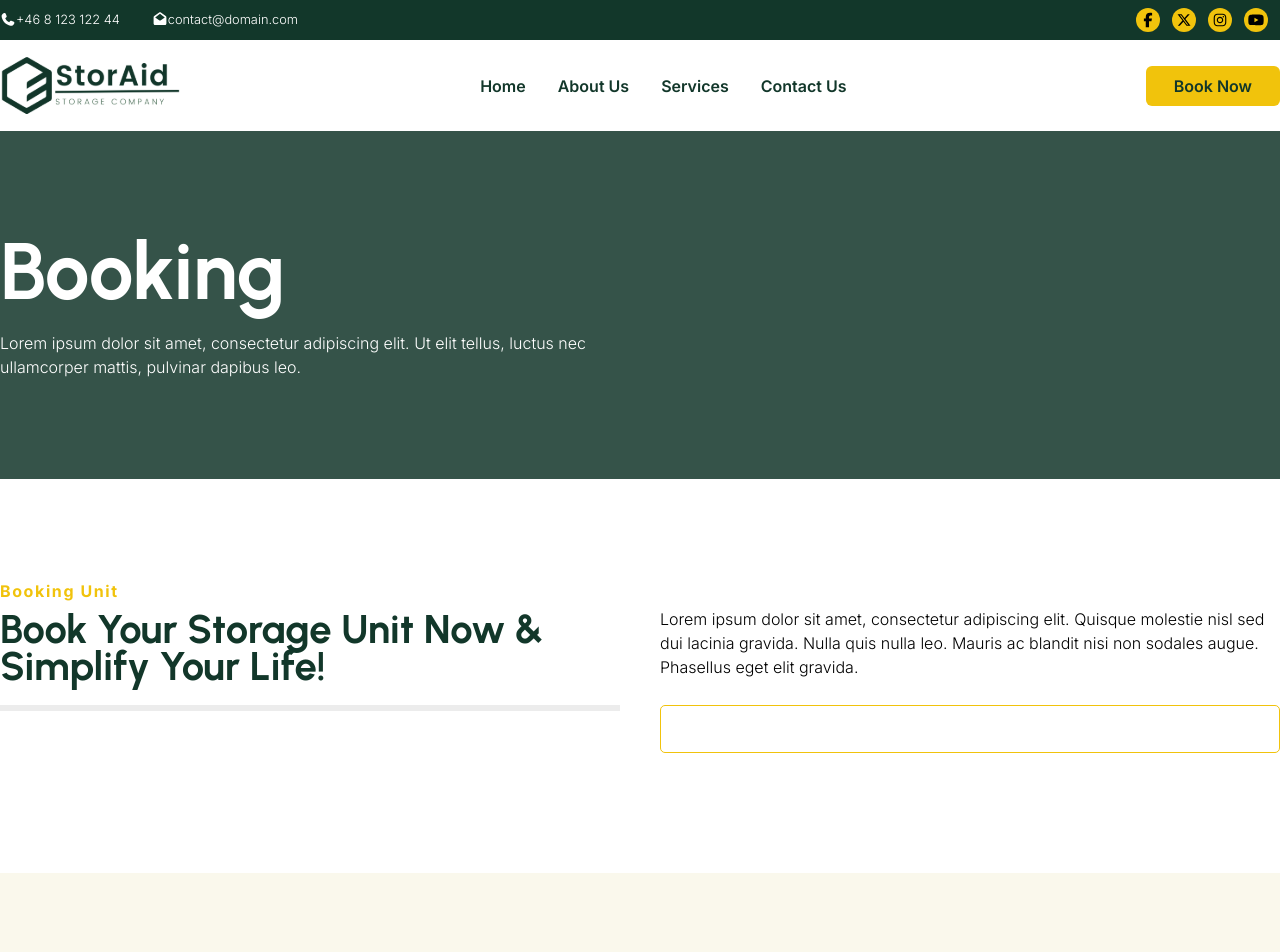
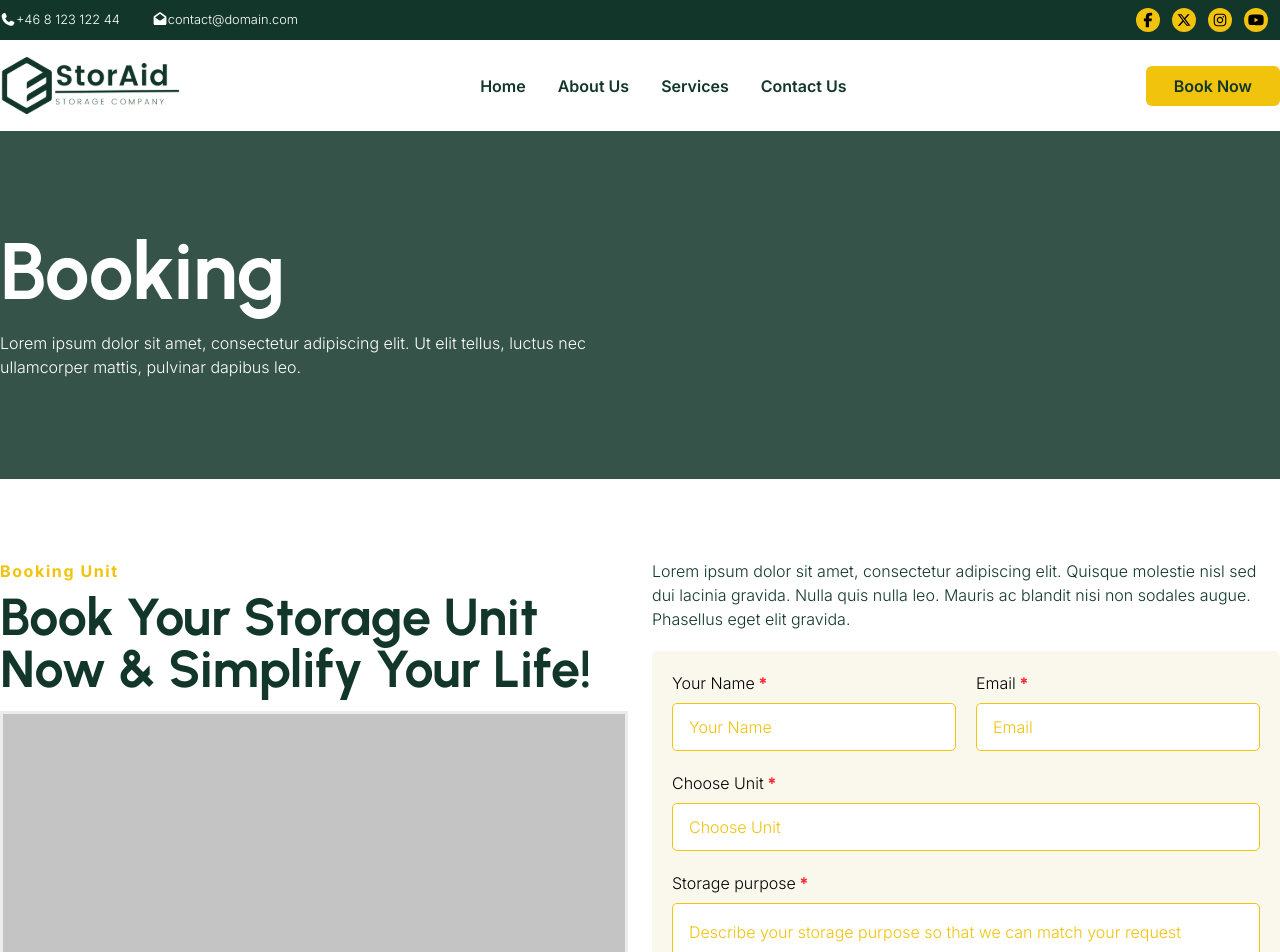
Before and after one commit to Alecal/storaid-react, a React (Vite) app: page /booking in a window 1280 px wide. Shown: the top 952 px of the page. Built offline with nearby package versions, Linux system fonts and the light colour scheme.

Commit message:
Ändrat i formulär component, ska göras som component till både booking och contact

```diff
--- a/src/components/BookNowForm.jsx
+++ b/src/components/BookNowForm.jsx
@@ -1,4 +1,4 @@
-import React from 'react'
+import React, { useState, useEffect } from 'react'
 import Headline from './Headline'
 import InputField from './InputField'
 import ButtonStandard from './ButtonStandard'
@@ -7,32 +7,233 @@ import FormField from './FormField'
 import FormInput from './old/FormInput.old'
 
 function BookNowForm() {
+
+  const [formData, setFormData] = useState({ name: '', email: '', phoneNumber: '', subject: '', comment: '' })
+  const [userMessage, setUserMessage] = useState()
+
+  const [showCard, setShowCard] = useState(false);
+
+  const [submitted, setSubmitted] = useState(false)
+
+  const [errors, setErrors] = useState({})
+
+
+  const renderCard = (message, card) => {
+    setShowCard(card)
+    setUserMessage(message);
+  }
+
+  const handleChange = (e) => {
+    const { name, value } = e.target
+    setFormData({ ...formData, [name]: value })
+
+    if(value.trim() === ''){
+      setErrors(prevErrors => ({...prevErrors, [name]: 'This field is required'}))
+    } else {
+      setErrors(prevErrors => ({...prevErrors, [name]: ''}))
+    }
+  }
+
+  const handleOk = () => {
+
+    setShowCard(false);
+    setTimeout(() => {
+      setSubmitted(false);
+      setFormData({ name: '', email: '', selectedUnit: '', purpose: '' })}, 300);
+  }
+
+  const handleSubmit = async (e) => {
+    e.preventDefault()
+
+    const newErrors = {}
+
+    Object.keys(formData).forEach(field =>{
+      if(formData[field].trim() === ''){
+        newErrors[field] = 'Required'
+      }
+    })
+
+    if (Object.keys(newErrors).length > 0){
+      setErrors(newErrors)
+      return
+    }
+
+    const res = await fetch('https://win25-jsf-assignment.azurewebsites.net/api/booking', {
+      method: 'post',
+      headers: {
+        'Content-Type': 'application/json'
+      },
+      body: JSON.stringify(formData)
+    })
+      if(res.ok){
+        const data = await res.json()
+        setTimeout(() => renderCard(data.message,true), 10);
+        setSubmitted(true)
+        setFormData()
+      }
+      console.log(res)
+    }
+
+    const okCard = () => {
+      let headline = '';
+      let paragraph = '';
+
+      if (userMessage) {
+        const parts = userMessage.split('.');
+        headline = parts[0] + '.';
+        paragraph = parts.slice(1).join('.').trim();
+      }
+      return (
+        <>
+          <div className={`absolute inset-0 backdrop-blur-xs rounded-md transition-opacity duration-500 ${showCard ? 'opacity-100' : 'opacity-0'}`}></div>
+          <div className={`absolute top-1/2 left-1/2 -translate-x-1/2 -translate-y-1/2 w-145 h-70 z-10 transition-all duration-300 ${showCard ? 'opacity-100 scale-100' : 'opacity-0 scale-95'}`}>
+            <div className='sectionGreenLime h-full rounded-lg p-5 grid text-center place-items-center shadow-lg/20'>
+              <div className='flex flex-col place-items-center gap-5'>
+                <span className='text-5xl text-green'><FontAwesomeIcon icon={faEnvelopeCircleCheck} /></span>
+                <Headline size='h5' color='text-green' titleMargin='mb-0'>
+                  {headline}
+                </Headline>
+                <p>
+                  {paragraph}
+                </p>
+                <ButtonStandard className='w-50' onClick={handleOk}>OK</ButtonStandard>
+              </div>
+            </div>
+          </div>
+        </>
+      )
+    }
+
+    if (submitted)
+    {
+      return(
+      <div className='mx-auto max-w-7xl py-20 relative'>
+
+        <div className='flex flex-row gap-6'>
+          <div className='w-1/2 flex flex-col'>
+            <Headline title='Get in Touch' color='text-green' titleMargin='mb-2' size='h3'>Get Personalized Assistance – Contact Us</Headline>
+            <p className='body-text-standard mb-5 h-auto'>Lorem ipsum dolor sit amet, consectetur adipiscing elit. Ut elit tellus, luctus nec ullamcorper mattis, pulvinar dapibus leo</p>
+            <div className='imageCard h-full flex-1'></div>
+          </div>
+
+          <div className='w-1/2 h-full relative '>
+
+            {okCard()}
+            <div className='sectionYellowLight h-full w-full rounded-md p-5 '>
+              <FormField label='Your Name' placeholder='Your Name' required/>
+
+              <div className='flex gap-5'>
+                <div className='w-1/2'>
+                <FormField label='Email' placeholder='Email' required/>
+                </div>
+
+                <div className='w-1/2'>
+                  <FormField label='Phone number' placeholder='Phone Number'/>
+                </div>
+              </div>
+
+              <FormField label='Subject' required placeholder='How can we help you'/>
+              <FormField inputType='textarea' label='Comments / Questions' placeholder='Comments' required/>
+
+              <button className='bg-primary rounded-md btn-yellow transition duration-200 ease-in-out px-7 py-2 buttonHover'>Submit</button>
+            </div>
+          </div>
+
+        </div>
+      </div>
+  )
+    }
+
   return (
-    <section id="bookNowForm">
-      <div className='mx-auto max-w-7xl py-25'>
-        <div className='flex w-full gap-10'>
-          <div className='w-1/2'>
-            <Headline title='Booking Unit' color='text-green' size='h4'>Book Your Storage Unit Now & Simplify Your Life!</Headline>
+    <form noValidate autoComplete='off' onSubmit={handleSubmit}>
+      <div className='mx-auto max-w-7xl py-20'>
+        <div className='flex flex-row gap-6'>
+
+          <div className='w-1/2 flex flex-col'>
+            <Headline
+              title='Booking Unit'
+              color='text-green'
+              titleMargin='mb-2'
+              size='h3'
+            >
+              Book Your Storage Unit Now & Simplify Your Life!
+            </Headline>
+
+            <div className='imageCard h-full flex-1'></div>
           </div>
-          <div className='w-1/2 pt-7'>
-            <p>Lorem ipsum dolor sit amet, consectetur adipiscing elit. Quisque molestie nisl sed dui lacinia gravida. Nulla quis nulla leo. Mauris ac blandit nisi non sodales augue. Phasellus eget elit gravida.</p>
-          </div>
-        </div>
-        <div className='flex mx-auto gap-10'>
-          <div className='w-1/2'>
-            <div className='imageCard'></div>
-          </div>
-          <div className='w-1/2'>
-            <FormField className='grid grid-cols-2 gap-5'>
-              <FormInput label='Your Name'></FormInput>
-              <FormInput label='Your Email'></FormInput>
-              <FormInput label='Choose Unit' className='col-span-2'></FormInput>
-              <FormInput label='Storage Purpose' className='col-span-2'></FormInput>
-            </FormField>
+
+          <div className='w-1/2 h-full'>
+          <p className='body-text-standard mb-5 h-auto'>Lorem ipsum dolor sit amet, consectetur adipiscing elit. Quisque molestie nisl sed dui lacinia gravida. Nulla quis nulla leo. Mauris ac blandit nisi non sodales augue. Phasellus eget elit gravida.</p>
+            <div className='sectionYellowLight h-full rounded-md p-5'>
+
+              <div className='flex gap-5'>
+                <div className='w-1/2'>
+                <FormField
+                  onChange={handleChange}
+
+                  name='name'
+                  type='name'
+                  label='Your Name'
+                  placeholder='Your Name'
+
+                  error={errors.name && errors.name}
+                  value={formData.name}
+
+                  required={true}
+                />
+                </div>
+
+                <div className='w-1/2'>
+                  <FormField
+                    onChange={handleChange}
+
+                    name='email'
+                    type='email'
+                    label='Email'
+                    placeholder='Email'
+
+                    error={errors.email && errors.email}
+                    value={formData.email}
+
+                    required={true}
+                  />
+                </div>
+              </div>
+              <FormField
+                onChange={handleChange}
+
+                name='selectedUnit'
+                type='text'
+                label='Choose Unit'
+                placeholder='Choose Unit'
+
+                error={errors.selectedUnit && errors.selectedUnit}
+                value={formData.selectedUnit}
+
+                required={true}
+              />
+
+              <FormField
+                inputType='textarea'
+                onChange={handleChange}
+
+                name='purpose'
+                type='text'
+                label='Storage purpose'
+                placeholder='Describe your storage purpose so that we can match your request'
+
+                error={errors.purpose && errors.purpose}
+                value={formData.purpose}
+
+                required={true}
+              />
+
+              <button className='bg-primary rounded-md btn-yellow transition duration-200 ease-in-out px-7 py-2 buttonHover'>Book Unit</button>
+            </div>
           </div>
         </div>
       </div>
-    </section>
+    </form>
   )
 }
 
--- a/src/components/ContactForm.jsx
+++ b/src/components/ContactForm.jsx
@@ -7,15 +7,21 @@ import { faEnvelopeCircleCheck } from '@fortawesome/free-solid-svg-icons';
 
 function ContactForm() {
 
-  const [formData, setFormData] = useState({ name: '', email: '', phoneNumber: '', subject: '', comment: '' })
+  const [formData, setFormData] = useState({
+
+    name: '',
+    email: '',
+    phoneNumber: '',
+    subject: '',
+    comment: ''
+
+  })
+
   const [userMessage, setUserMessage] = useState()
-
   const [showCard, setShowCard] = useState(false);
-
   const [submitted, setSubmitted] = useState(false)
-
   const [errors, setErrors] = useState({})
-
+  const [isShaking, setIsShaking] = useState(false)
 
   const renderCard = (message, card) => {
     setShowCard(card)
@@ -26,37 +32,74 @@ function ContactForm() {
     const { name, value } = e.target
     setFormData({ ...formData, [name]: value })
 
-    if(value.trim() === ''){
-      setErrors(prevErrors => ({...prevErrors, [name]: 'This field is required'}))
-    } else {
-      setErrors(prevErrors => ({...prevErrors, [name]: ''}))
-    }
+    validateField(name, value)
   }
 
   const handleOk = () => {
-
     setShowCard(false);
     setTimeout(() => {
       setSubmitted(false);
       setFormData({ name: '', email: '', phoneNumber: '', subject: '', comment: '' })}, 300);
+    }
+
+  const validateField = (name, value) => {
+    let error = ''
+
+    if (name === 'name' && !/^\p{L}[\p{L}\s\-]{2,}$/u.test(value)) {
+      error = "Your name must be atleast 2 characters long, no numbers."
+    }
+
+    if (name === 'email' && !/^[a-zA-Z0-9._%-]+@[a-zA-Z0-9.-]+\.[a-zA-Z]{2,}$/.test(value)) {
+      error = "Please enter a valid email address."
+    }
+
+    if (name === 'subject') {
+      if (value.trim().length < 3) {
+        error = "Subject must be at least 3 characters long."
+      } else if (value.trim().length > 100) {
+        error = "Subject must be less than 100 characters."
+      }
+    }
+
+    if (name === 'comment') {
+      if (value.trim().length < 10) {
+        error = "Comment must be at least 10 characters long."
+      } else if (value.trim().length > 500) {
+        error = "Comment must be less than 500 characters."
+      }
+    }
+
+    setErrors(prevErrors => ({...prevErrors, [name]: error}))
   }
 
-  const handleSubmit = async (e) => {
-    e.preventDefault()
-
+  const validateForm = () => {
     const newErrors = {}
 
-    Object.keys(formData).forEach(field =>{
-      if(formData[field].trim() === ''){
-        newErrors[field] = 'Required'
-      }
-    })
-
-    if (Object.keys(newErrors).length > 0){
-      setErrors(newErrors)
-      return
+    if (!/^\p{L}[\p{L}\s\-]{2,}$/u.test(formData.name)){
+      newErrors.name = "Your name must be atleast 2 characters long, no numbers."
     }
 
+    if (!/^[a-zA-Z0-9._%-]+@[a-zA-Z0-9.-]+\.[a-zA-Z]{2,}$/.test(formData.email)) {
+      newErrors.email = "Please enter a valid email address."
+    }
+
+    if (formData.subject.trim().length < 3) {
+      newErrors.subject = "Subject must be at least 3 characters long."
+    } else if (formData.subject.trim().length > 100) {
+      newErrors.subject = "Subject must be less than 100 characters."
+    }
+
+    if (formData.comment.trim().length < 10) {
+      newErrors.comment = "Comment must be at least 10 characters long."
+    } else if (formData.comment.trim().length > 500) {
+      newErrors.comment = "Comment must be less than 500 characters."
+    }
+
+    setErrors(newErrors)
+    return Object.keys(newErrors).length === 0;
+  }
+
+  const fetchData = async (e) => {
     const res = await fetch('https://win25-jsf-assignment.azurewebsites.net/api/contact', {
       method: 'post',
       headers: {
@@ -68,9 +111,21 @@ function ContactForm() {
         const data = await res.json()
         setTimeout(() => renderCard(data.message,true), 10);
         setSubmitted(true)
-        setFormData()
       }
+  }
 
+  const handleSubmit = async (e) => {
+      e.preventDefault()
+
+      if (validateForm()) {
+        console.log('Form valid')
+        fetchData();
+
+      } else {
+        console.log('Form invalid!')
+          setIsShaking(true)
+          setTimeout(() => setIsShaking(false), 500)
+      }
     }
 
     const okCard = () => {
@@ -155,23 +210,87 @@ function ContactForm() {
           </div>
 
           <div className='w-1/2 h-full'>
-            <div className='sectionYellowLight h-full rounded-md p-5'>
+            <div className=
+              {`${isShaking ? 'animate-shake bg-red-50' : 'sectionYellowLight'} h-full rounded-md p-5 transition-all duration-100 ease-out`}
+              >
+              <FormField
+                onChange={handleChange}
+                name='name'
+                label='Your Name'
+                placeholder='Your Name'
+                type='text'
 
-              <FormField onChange={handleChange} name='name' label='Your Name' error={errors.name && errors.name} value={formData.name} placeholder='Your Name' type='text' required={true}/>
+                error={errors.name && errors.name}
+                value={formData.name}
+
+
+                required={true}
+              />
+
               <div className='flex gap-5'>
                 <div className='w-1/2'>
-                <FormField onChange={handleChange} name='email' label='Email' error={errors.email && errors.email} value={formData.email} placeholder='Email' type='Email' required={true}/>
+                  <FormField
+                    onChange={handleChange}
+                    name='email'
+                    label='Email'
+                    placeholder='Email'
+                    type='email'
+
+                    error={errors.email && errors.email}
+                    value={formData.email}
+
+                    required={true}
+                  />
                 </div>
 
                 <div className='w-1/2'>
-                  <FormField onChange={handleChange} name='phoneNumber' label='Phone number' value={formData.phoneNumber} placeholder='Phone number' type='phone' required={false}/>
+                  <FormField
+                    onChange={handleChange}
+                    name='phoneNumber'
+                    label='Phone number'
+                    placeholder='Phone number'
+                    type='text'
+
+                    error={errors.phoneNumber && errors.phoneNumber}
+                    value={formData.phoneNumber}
+
+                    required={false}
+                  />
                 </div>
               </div>
 
-              <FormField onChange={handleChange} name='subject' label='Subject' error={errors.subject && errors.subject}  value={formData.subject} placeholder='How can we help you' type='text' required={true}/>
-              <FormField inputType='textarea' onChange={handleChange} name='comment' error={errors.comment && errors.comment} label='Comments / Questions' value={formData.comment} placeholder='Comments' type='text' required={true}/>
+              <FormField
+                onChange={handleChange}
+                name='subject'
+                label='Subject'
+                placeholder='How can we help you'
+                type='text'
 
-              <button className='bg-primary rounded-md btn-yellow transition duration-200 ease-in-out px-7 py-2 buttonHover'>Submit</button>
+                error={errors.subject && errors.subject}
+                value={formData.subject}
+
+                required={true}
+              />
+              <FormField
+                inputType='textarea'
+                onChange={handleChange}
+                name='comment'
+                label='Comments / Questions'
+                placeholder='Comments'
+                type='text'
+
+                error={errors.comment && errors.comment}
+                value={formData.comment}
+
+                required={true}
+              />
+
+              <button
+                type='submit'
+                className={`${isShaking ? 'animate-shake bg-red-500 text-red-50' : 'bg-primary transition duration-200 ease-in-out buttonHover btn-yellow'} rounded-md px-7 py-2`}
+              >
+                Submit
+              </button>
             </div>
           </div>
 
```
Also changed, not shown: src/index.css (+14 -0 lines).
